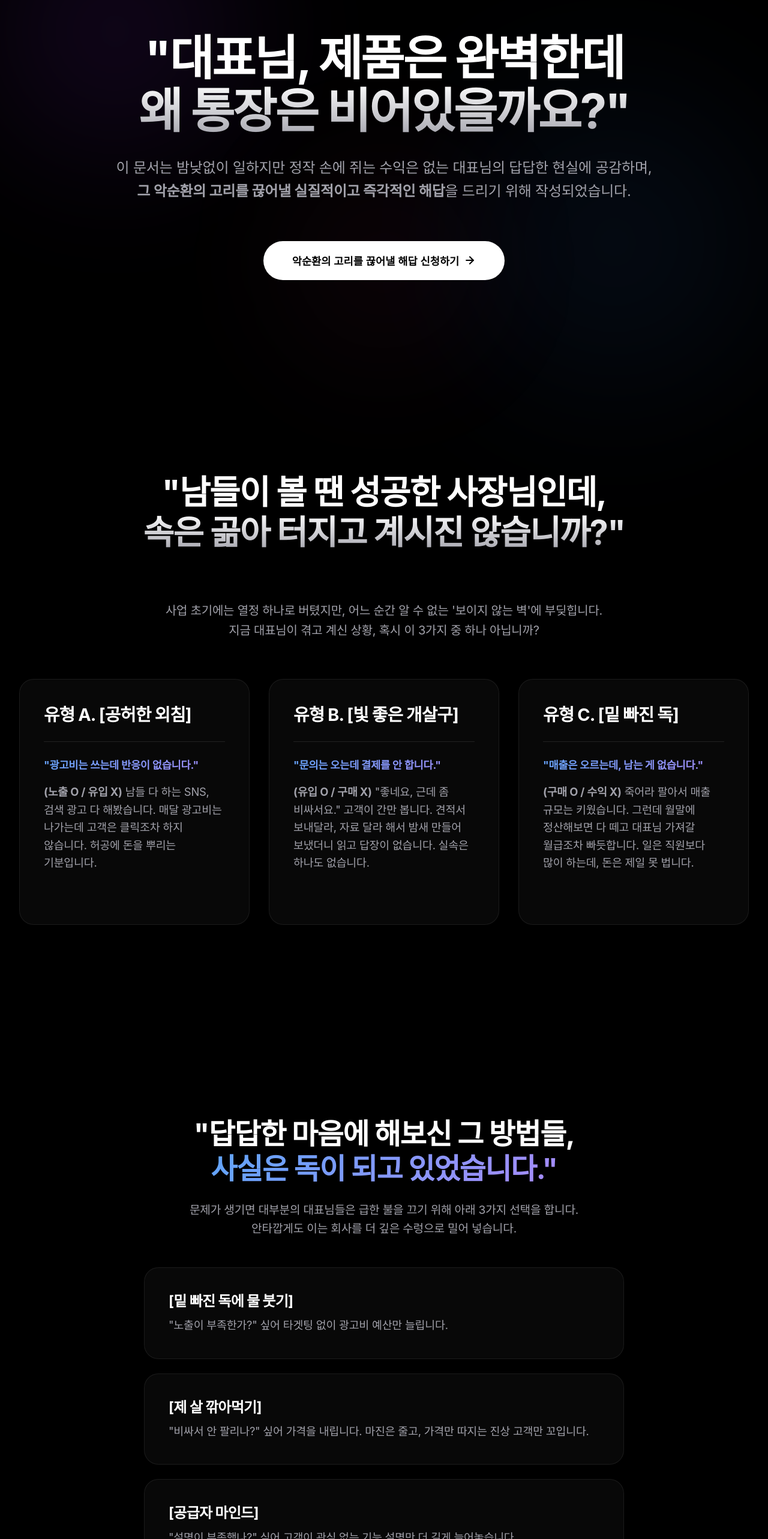
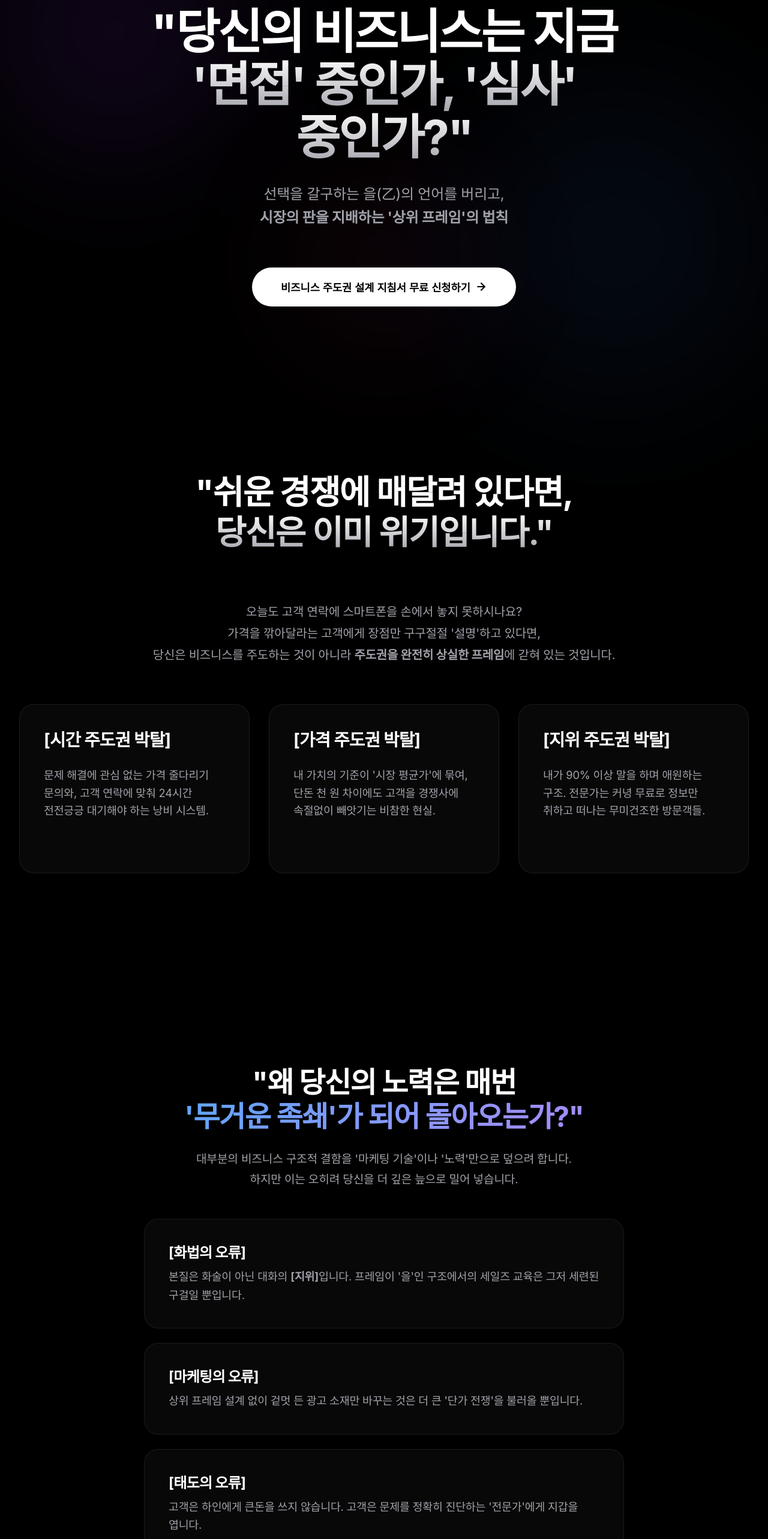
Before and after one commit to yeonjino0203-pixel/landing-page, a React (Vite) app: page / in a window 1280 px wide. Shown: the part 140-2706 px from the top of the page at 60% size. Built offline with nearby package versions, Linux system fonts and the light colour scheme.

Commit message:
feat: MECE 텍스트 최적화 및 UI 정돈

```diff
--- a/src/components/AuthoritySection.jsx
+++ b/src/components/AuthoritySection.jsx
@@ -7,21 +7,18 @@ export default function AuthoritySection() {
     <AnimatedSection className="authority-section" id="authority">
       <div className="section-container">
         <h2 className="text-center" style={{ fontSize: '3rem', color: '#fff', marginBottom: '1.5rem', lineHeight: '1.2' }}>
-          "솔직히 말씀드립니다.<br/>
-          <span className="text-gradient">저도 똑같은 지옥을 겪었습니다."</span>
+          "나 역시 한때는 실력만 좋은<br/>
+          <span className="text-gradient">'똑똑한 거지'였습니다."</span>
         </h2>
 
         <div className="authority-body">
           <p>
-            지금은 '밸류 메이커'라는 이름으로 남들의 전략을 짜드리고 있지만, 저라고 처음부터 잘했을까요? 절대 아닙니다.<br/><br/>
-            저 또한 <strong>"좋은 상품만 만들면 고객이 알아서 사주겠지"</strong>라는 착각에 빠져 있었습니다. 제품 퀄리티를 높이는 데에는 목숨을 걸고 밤을 새웠지만, 정작 고객에게 '왜 내 물건을 사야 하는지'를 설득하지 못했습니다.
+            제아무리 실력이 좋아도 주도권을 쥐지 못하면 시장의 처분만 기다릴 수밖에 없습니다.<br/><br/>
+            저 역시 배가 가라앉는 본질적 결함을 무시한 채 <strong>노력만 열심히 하던 '을'</strong>의 시절이 있었습니다.
           </p>
-          <p>
-            경쟁사보다 우리 제품이 훨씬 좋은데, 말도 안 되는 상품을 파는 그들이 <strong>'기가 막힌 제안(Offer)'</strong> 하나로 시장을 장악하는 걸 보며 피눈물을 흘리기도 했습니다.
-          </p>
-          <p style={{ textAlign: 'center', fontSize: '1.5rem', fontWeight: '700', color: 'var(--accent-color)', borderColor: 'rgba(59, 130, 246, 0.4)' }}>
-            그 수많은 실패와 턴어라운드 경험 끝에 깨달은 진리는 하나입니다.<br/>
-            "최고의 제품이 팔리는 게 아니라, '최고의 제안(Offer)'이 팔린다."
+          <p style={{ textAlign: 'center', fontSize: '1.5rem', fontWeight: '700', color: 'var(--accent-color)', borderColor: 'rgba(59, 130, 246, 0.4)', marginTop: '2.5rem' }}>
+            수많은 실패 끝에 깨달은 단 하나의 진실.<br/>
+            "이제는 맹목적 '노력'이 아닌 <strong>'구조'</strong>를 통째로 바꿔야 할 때입니다."
           </p>
         </div>
       </div>
--- a/src/components/CtaSection.jsx
+++ b/src/components/CtaSection.jsx
@@ -6,32 +6,48 @@ export default function CtaSection({ onOpenModal }) {
   return (
     <AnimatedSection className="cta-section" id="cta">
       <div className="cta-container">
-        <h2 className="cta-headline">
-          "대표님은 이제 '세일즈'하지 마시고 <br/>
-          <span className="text-gradient-accent">'선택'</span>하십시오."
+        <h2 className="cta-headline" style={{ marginBottom: '1rem' }}>
+          주도권은 막연한 '기분'이 아니라<br/>
+          <span className="text-gradient-accent">'숫자'로 증명되는 전략입니다.</span>
         </h2>
 
-        <div style={{ background: 'var(--card-bg)', backdropFilter: 'blur(16px)', borderRadius: '24px', padding: '3rem', border: '1px solid var(--card-border)', marginBottom: '3rem', textAlign: 'left' }}>
-          <p style={{ color: 'var(--text-secondary)', fontSize: '1.2rem', marginBottom: '2rem', textAlign: 'center' }}>
-            밸류 메이커의 시스템이 이식된 후, 대표님이 맞이할 미래는 다릅니다.
-          </p>
-          <ul style={{ color: '#fff', fontSize: '1.15rem', lineHeight: '1.8', listStyle: 'none', display: 'flex', flexDirection: 'column', gap: '1rem' }}>
-            <li style={{ display: 'flex', gap: '1rem', alignItems: 'start' }}>
-              <span style={{ color: 'var(--accent-color)' }}>✔</span>
-              <span><strong>[을에서 갑으로]</strong> 고객에게 사달라고 애원하는 게 아니라, 고객이 제발 팔아달라고 줄을 섭니다.</span>
-            </li>
-            <li style={{ display: 'flex', gap: '1rem', alignItems: 'start' }}>
-              <span style={{ color: 'var(--accent-color)' }}>✔</span>
-              <span><strong>[시스템의 자유]</strong> 대표님의 '감'이나 '개인기'에 의존하지 않고, 누가 팔아도 팔리는 '불패의 시스템'을 갖게 됩니다.</span>
-            </li>
-          </ul>
-          <p style={{ color: '#fff', fontSize: '1.4rem', fontWeight: '700', textAlign: 'center', marginTop: '3rem' }}>
-            이제 실행만 하십시오. 결과는 따라옵니다.
-          </p>
+        <div style={{ background: 'var(--card-bg)', backdropFilter: 'blur(16px)', borderRadius: '24px', padding: '0', border: '1px solid var(--card-border)', marginBottom: '5rem', overflow: 'hidden' }}>
+          <div style={{ display: 'grid', gridTemplateColumns: 'minmax(120px, 1fr) 1fr 1fr', background: 'rgba(255,255,255,0.05)', padding: '1.5rem', fontWeight: 'bold', color: 'var(--text-secondary)', fontSize: '1.1rem' }}>
+            <div>기준(KPI)</div>
+            <div>기존 방식 (하위 프레임)</div>
+            <div style={{ color: 'var(--accent-color)' }}>OJO (상위 프레임)</div>
+          </div>
+
+          <div style={{ display: 'grid', gridTemplateColumns: 'minmax(120px, 1fr) 1fr 1fr', padding: '1.5rem', borderBottom: '1px solid rgba(255,255,255,0.05)', fontSize: '1.1rem', color: '#fff', alignItems: 'center' }}>
+            <div style={{ color: 'var(--text-secondary)' }}>구매 전환율</div>
+            <div>5~10% (설득/재촉)</div>
+            <div style={{ fontWeight: '700' }}>40% 이상 (권위/간청)</div>
+          </div>
+
+          <div style={{ display: 'grid', gridTemplateColumns: 'minmax(120px, 1fr) 1fr 1fr', padding: '1.5rem', borderBottom: '1px solid rgba(255,255,255,0.05)', fontSize: '1.1rem', color: '#fff', alignItems: 'center' }}>
+            <div style={{ color: 'var(--text-secondary)' }}>광고 효율</div>
+            <div>150~200% (저가 강조)</div>
+            <div style={{ fontWeight: '700' }}>500~1000%↑ (가치 증명)</div>
+          </div>
+
+          <div style={{ display: 'grid', gridTemplateColumns: 'minmax(120px, 1fr) 1fr 1fr', padding: '1.5rem', fontSize: '1.1rem', color: '#fff', alignItems: 'center' }}>
+            <div style={{ color: 'var(--text-secondary)' }}>영업 마진</div>
+            <div>시장 평균가 (할인 압박)</div>
+            <div style={{ fontWeight: '700' }}>시장가의 3~10배 (프리미엄)</div>
+          </div>
         </div>
 
+        <h2 className="cta-headline" style={{ fontSize: '2.5rem' }}>
+          "진짜 문제는 실력이 아니라<br/>
+          <span className="text-gradient">'주도권'입니다."</span>
+        </h2>
+        <p style={{ color: 'var(--text-secondary)', fontSize: '1.25rem', textAlign: 'center', marginBottom: '4rem', lineHeight: '1.8' }}>
+          고객에게 가치를 주려 애쓰지 마십시오. 한 차원 높은 곳에서 원인을 지적하십시오.<br /><br />
+          <strong className="text-white">수백 개 기업 구조를 분석한 [비즈니스 주도권의 정석]</strong><br />흔들리지 않는 본질의 힘을 확인하십시오.
+        </p>
+
         <button className="glow-button final-cta-button" onClick={onOpenModal}>
-          <span>무료 체크리스트 & 90분 긴급진단 신청</span>
+          <span>비즈니스 주도권 설계 지침서 무료 신청하기</span>
           <svg width="20" height="20" viewBox="0 0 24 24" fill="none" stroke="currentColor" strokeWidth="2.5" strokeLinecap="round" strokeLinejoin="round"><path d="M5 12h14"></path><path d="m12 5 7 7-7 7"></path></svg>
         </button>
 
--- a/src/components/DiagnosisSection.jsx
+++ b/src/components/DiagnosisSection.jsx
@@ -7,37 +7,35 @@ export default function DiagnosisSection() {
     <AnimatedSection className="diagnosis-section" id="diagnosis">
       <div className="section-container">
         <h2 className="section-headline text-center">
-          "남들이 볼 땐 성공한 사장님인데, <br/>
-          <span className="text-gradient">속은 곪아 터지고 계시진 않습니까?"</span>
+          "쉬운 경쟁에 매달려 있다면, <br/>
+          <span className="text-gradient">당신은 이미 위기입니다."</span>
         </h2>
-        <p className="text-center" style={{ color: 'var(--text-secondary)', fontSize: '1.25rem', marginBottom: '4rem' }}>
-          사업 초기에는 열정 하나로 버텼지만, 어느 순간 알 수 없는 '보이지 않는 벽'에 부딪힙니다.<br/>
-          지금 대표님이 겪고 계신 상황, 혹시 이 3가지 중 하나 아닙니까?
+        <p className="text-center" style={{ color: 'var(--text-secondary)', fontSize: '1.25rem', marginBottom: '4rem', lineHeight: '1.8' }}>
+          오늘도 고객 연락에 스마트폰을 손에서 놓지 못하시나요?<br />
+          가격을 깎아달라는 고객에게 장점만 구구절절 '설명'하고 있다면,<br />
+          당신은 비즈니스를 주도하는 것이 아니라 <strong className="text-white">주도권을 완전히 상실한 프레임</strong>에 갇혀 있는 것입니다.
         </p>
 
-        <div className="bento-grid">
+        <div className="bento-grid" style={{ gridTemplateColumns: 'repeat(auto-fit, minmax(300px, 1fr))' }}>
 
           <div className="glass-panel">
-            <h3 className="card-title">유형 A. [공허한 외침]</h3>
-            <p className="card-metric text-gradient-accent" style={{ marginBottom: '1rem' }}>"광고비는 쓰는데 반응이 없습니다."</p>
+            <h3 className="card-title">[시간 주도권 박탈]</h3>
             <p className="card-desc">
-              <strong>(노출 O / 유입 X)</strong> 남들 다 하는 SNS, 검색 광고 다 해봤습니다. 매달 광고비는 나가는데 고객은 클릭조차 하지 않습니다. 허공에 돈을 뿌리는 기분입니다.
+              문제 해결에 관심 없는 가격 줄다리기 문의와, 고객 연락에 맞춰 24시간 전전긍긍 대기해야 하는 낭비 시스템.
             </p>
           </div>
 
           <div className="glass-panel">
-            <h3 className="card-title">유형 B. [빛 좋은 개살구]</h3>
-            <p className="card-metric text-gradient-accent" style={{ marginBottom: '1rem' }}>"문의는 오는데 결제를 안 합니다."</p>
+            <h3 className="card-title">[가격 주도권 박탈]</h3>
             <p className="card-desc">
-              <strong>(유입 O / 구매 X)</strong> "좋네요, 근데 좀 비싸서요." 고객이 간만 봅니다. 견적서 보내달라, 자료 달라 해서 밤새 만들어 보냈더니 읽고 답장이 없습니다. 실속은 하나도 없습니다.
+              내 가치의 기준이 '시장 평균가'에 묶여, 단돈 천 원 차이에도 고객을 경쟁사에 속절없이 빼앗기는 비참한 현실.
             </p>
           </div>
 
           <div className="glass-panel">
-            <h3 className="card-title">유형 C. [밑 빠진 독]</h3>
-            <p className="card-metric text-gradient-accent" style={{ marginBottom: '1rem' }}>"매출은 오르는데, 남는 게 없습니다."</p>
+            <h3 className="card-title">[지위 주도권 박탈]</h3>
             <p className="card-desc">
-              <strong>(구매 O / 수익 X)</strong> 죽어라 팔아서 매출 규모는 키웠습니다. 그런데 월말에 정산해보면 다 떼고 대표님 가져갈 월급조차 빠듯합니다. 일은 직원보다 많이 하는데, 돈은 제일 못 법니다.
+              내가 90% 이상 말을 하며 애원하는 구조. 전문가는 커녕 무료로 정보만 취하고 떠나는 무미건조한 방문객들.
             </p>
           </div>
 
--- a/src/components/HeroSection.jsx
+++ b/src/components/HeroSection.jsx
@@ -1,22 +1,39 @@
-import React from 'react';
-import './HeroSection.css';
-import AnimatedSection from './AnimatedSection';
+import React from "react";
+import "./HeroSection.css";
+import AnimatedSection from "./AnimatedSection";
 
 export default function HeroSection({ onOpenModal }) {
   return (
     <AnimatedSection className="hero-section">
       <div className="hero-content">
         <h1 className="hero-headline">
-          "대표님, 제품은 완벽한데 <br/>
-          <span className="text-gradient">왜 통장은 비어있을까요?"</span>
+          "당신의 비즈니스는 지금 <br />
+          <span className="text-gradient">
+            '면접' 중인가, '심사' 중인가?"
+          </span>
         </h1>
         <p className="hero-subheadline">
-          이 문서는 밤낮없이 일하지만 정작 손에 쥐는 수익은 없는 대표님의 답답한 현실에 공감하며,<br/>
-          <strong className="text-white">그 악순환의 고리를 끊어낼 실질적이고 즉각적인 해답</strong>을 드리기 위해 작성되었습니다.
+          선택을 갈구하는 을(乙)의 언어를 버리고,
+          <br />
+          <strong className="text-white">
+            시장의 판을 지배하는 '상위 프레임'의 법칙
+          </strong>
         </p>
         <button className="glow-button" onClick={onOpenModal}>
-          <span>악순환의 고리를 끊어낼 해답 신청하기</span>
-          <svg width="20" height="20" viewBox="0 0 24 24" fill="none" stroke="currentColor" strokeWidth="2.5" strokeLinecap="round" strokeLinejoin="round"><path d="M5 12h14"></path><path d="m12 5 7 7-7 7"></path></svg>
+          <span>비즈니스 주도권 설계 지침서 무료 신청하기</span>
+          <svg
+            width="20"
+            height="20"
+            viewBox="0 0 24 24"
+            fill="none"
+            stroke="currentColor"
+            strokeWidth="2.5"
+            strokeLinecap="round"
+            strokeLinejoin="round"
+          >
+            <path d="M5 12h14"></path>
+            <path d="m12 5 7 7-7 7"></path>
+          </svg>
         </button>
       </div>
     </AnimatedSection>
--- a/src/components/PrescriptionSection.css
+++ b/src/components/PrescriptionSection.css
@@ -4,10 +4,13 @@
   position: relative;
 }
 .grid-5 {
-  display: grid;
-  grid-template-columns: repeat(auto-fit, minmax(280px, 1fr));
+  display: flex;
+  flex-direction: column;
   gap: 2rem;
   margin-top: 4rem;
+  max-width: 800px;
+  margin-left: auto;
+  margin-right: auto;
 }
 .grid-5 .base-card {
   background: var(--card-bg);
@@ -21,17 +24,25 @@
   overflow: hidden;
 }
 .grid-5 .base-card::before {
-  content: '';
+  content: "";
   position: absolute;
-  top: 0; left: 0; right: 0; height: 1px;
-  background: linear-gradient(90deg, transparent, rgba(255,255,255,0.3), transparent);
+  top: 0;
+  left: 0;
+  right: 0;
+  height: 1px;
+  background: linear-gradient(
+    90deg,
+    transparent,
+    rgba(255, 255, 255, 0.3),
+    transparent
+  );
   opacity: 0;
   transition: opacity 0.4s ease;
 }
 .grid-5 .base-card:hover {
-  border-color: rgba(255,255,255,0.2);
+  border-color: rgba(255, 255, 255, 0.2);
   background: rgba(255, 255, 255, 0.05);
-  box-shadow: 0 10px 40px rgba(255,255,255,0.05);
+  box-shadow: 0 10px 40px rgba(255, 255, 255, 0.05);
   transform: translateY(-4px);
 }
 .grid-5 .base-card:hover::before {
--- a/src/components/WarningSection.jsx
+++ b/src/components/WarningSection.jsx
@@ -7,27 +7,27 @@ export default function WarningSection() {
     <AnimatedSection className="warning-section" id="warning">
       <div className="warning-list-container">
         <h2 className="text-center" style={{ fontSize: '3rem', color: '#fff', marginBottom: '1.5rem', lineHeight: '1.2' }}>
-          "답답한 마음에 해보신 그 방법들, <br/>
-          <span className="text-gradient-accent">사실은 독이 되고 있었습니다."</span>
+          "왜 당신의 노력은 매번 <br/>
+          <span className="text-gradient-accent">'무거운 족쇄'가 되어 돌아오는가?"</span>
         </h2>
-        <p className="text-center" style={{ color: 'var(--text-secondary)', fontSize: '1.2rem', marginBottom: '3rem' }}>
-          문제가 생기면 대부분의 대표님들은 급한 불을 끄기 위해 아래 3가지 선택을 합니다.<br/>안타깝게도 이는 회사를 더 깊은 수렁으로 밀어 넣습니다.
+        <p className="text-center" style={{ color: 'var(--text-secondary)', fontSize: '1.2rem', marginBottom: '3rem', lineHeight: '1.8' }}>
+          대부분의 비즈니스 구조적 결함을 '마케팅 기술'이나 '노력'만으로 덮으려 합니다.<br/>하지만 이는 오히려 당신을 더 깊은 늪으로 밀어 넣습니다.
         </p>
 
         <ul className="warning-list">
           <li>
-            <h3 className="warning-item-title">[밑 빠진 독에 물 붓기]</h3>
-            <p>"노출이 부족한가?" 싶어 타겟팅 없이 광고비 예산만 늘립니다.</p>
+            <h3 className="warning-item-title">[화법의 오류]</h3>
+            <p>본질은 화술이 아닌 대화의 <strong className="text-white">[지위]</strong>입니다. 프레임이 '을'인 구조에서의 세일즈 교육은 그저 세련된 구걸일 뿐입니다.</p>
           </li>
 
           <li>
-            <h3 className="warning-item-title">[제 살 깎아먹기]</h3>
-            <p>"비싸서 안 팔리나?" 싶어 가격을 내립니다. 마진은 줄고, 가격만 따지는 진상 고객만 꼬입니다.</p>
+            <h3 className="warning-item-title">[마케팅의 오류]</h3>
+            <p>상위 프레임 설계 없이 겉멋 든 광고 소재만 바꾸는 것은 더 큰 '단가 전쟁'을 불러올 뿐입니다.</p>
           </li>
 
           <li>
-            <h3 className="warning-item-title">[공급자 마인드]</h3>
-            <p>"설명이 부족했나?" 싶어 고객이 관심 없는 기능 설명만 더 길게 늘어놓습니다.</p>
+            <h3 className="warning-item-title">[태도의 오류]</h3>
+            <p>고객은 하인에게 큰돈을 쓰지 않습니다. 고객은 문제를 정확히 진단하는 '전문가'에게 지갑을 엽니다.</p>
           </li>
         </ul>
       </div>
```
Also changed, not shown: src/components/OjoSolutionSection.jsx (+18 -43 lines).
